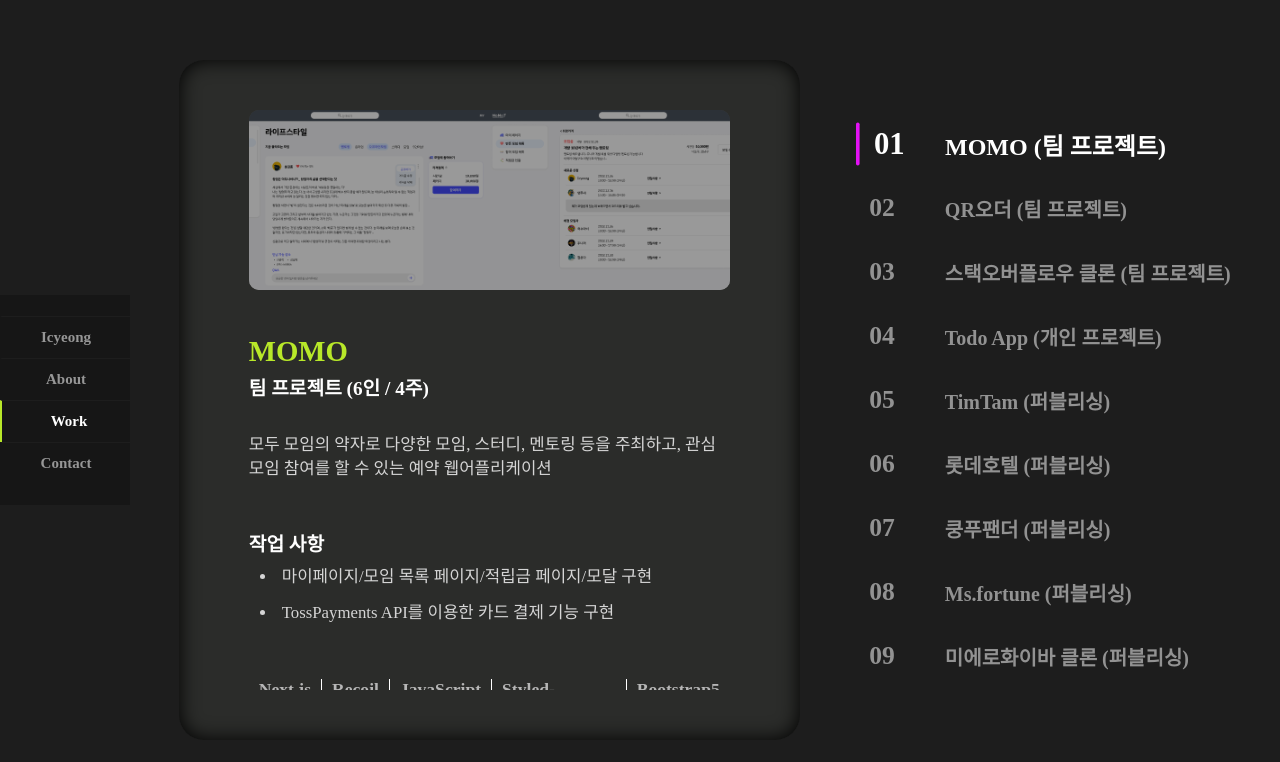
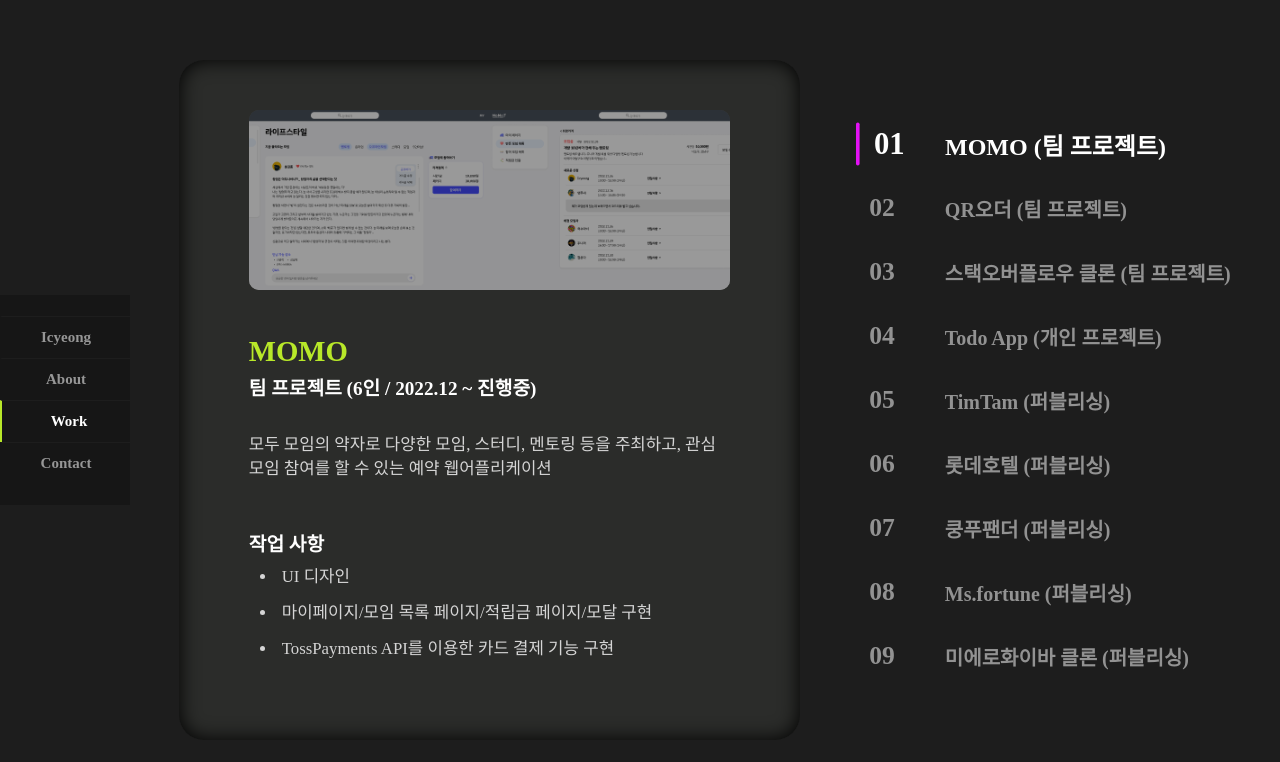
Before and after one commit to Icyeong/portfolio, a React (Create React App) app: page /work in a window 1280 px wide. Shown: the top 762 px of the page. Built offline with nearby package versions, Linux system fonts and the light colour scheme; a web font is replaced by a local one.

Commit message:
content 수정

```diff
--- a/src/dummyData/prejects.js
+++ b/src/dummyData/prejects.js
@@ -12,19 +12,23 @@ export const projects_dummyData = [
    {
       id: 1,
       title: 'MOMO',
-      subTitle: '팀 프로젝트 (6인 / 4주)',
+      subTitle: '팀 프로젝트 (6인 / 2022.12 ~ 진행중)',
       navTitle: 'MOMO (팀 프로젝트)',
       imgUrl: momo,
       brief: '모두 모임의 약자로 다양한 모임, 스터디, 멘토링 등을 주최하고, 관심 모임 참여를 할 수 있는 예약 웹어플리케이션',
-      content: ['마이페이지/모임 목록 페이지/적립금 페이지/모달 구현', 'TossPayments API를 이용한 카드 결제 기능 구현'],
+      content: [
+         'UI 디자인',
+         '마이페이지/모임 목록 페이지/적립금 페이지/모달 구현',
+         'TossPayments API를 이용한 카드 결제 기능 구현'
+      ],
       stacks: ['Next.js', 'Recoil', 'JavaScript', 'Styled-components', 'Bootstrap5'],
-      githubLink: 'https://github.com/project-momo/momo-fe'
-      // deployLink: 'https://www.momo-deploy.site'
+      githubLink: 'https://github.com/project-momo/momo-fe',
+      deployLink: 'https://www.momo-deploy.site'
    },
    {
       id: 2,
       title: 'QR오더',
-      subTitle: '코드스테이츠 메인 프로젝트 (7인 / 4주)',
+      subTitle: '코드스테이츠 메인 프로젝트 (7인 / 2022.11 ~ 2022.12 4주)',
       navTitle: 'QR오더 (팀 프로젝트)',
       imgUrl: order,
       brief: '온라인 웹 메뉴판 제작 기능을 제공, QR 코드의 주문이 가능한 비대면 주문 시스템',
@@ -40,15 +44,11 @@ export const projects_dummyData = [
    {
       id: 3,
       title: '스택오버플로우 클론',
-      subTitle: '코드스테이츠 프리 프로젝트 (7인 / 2주)',
+      subTitle: '코드스테이츠 프리 프로젝트 (7인 / 2022.10 ~ 2022.11 2주)',
       navTitle: '스택오버플로우 클론 (팀 프로젝트)',
       imgUrl: stack,
       brief: '기존 스택오버플로우 웹사이트의 UI 및 기능을 클론하여 제작',
-      content: [
-         '로그인, 회원가입, 가입 성공, 계정 복구 페이지, 마이페이지 구현',
-         'Auth 로그인, 회원가입 기능 구현',
-         'JWT 이용한 Access token / Refresh token 기반 인증 구현'
-      ],
+      content: ['로그인, 회원가입, 가입 성공, 계정 복구 페이지, 마이페이지 구현', 'Auth 로그인, 회원가입 기능 구현'],
       stacks: ['React', 'Redux', 'JavaScript', 'Styled-components'],
       githubLink: 'https://github.com/Icyeong/seb40_pre_033'
    },
```
